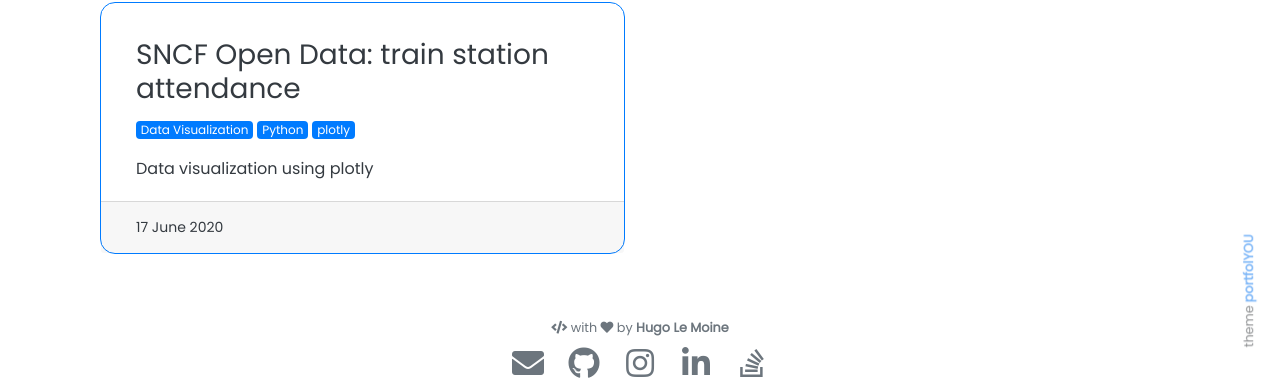
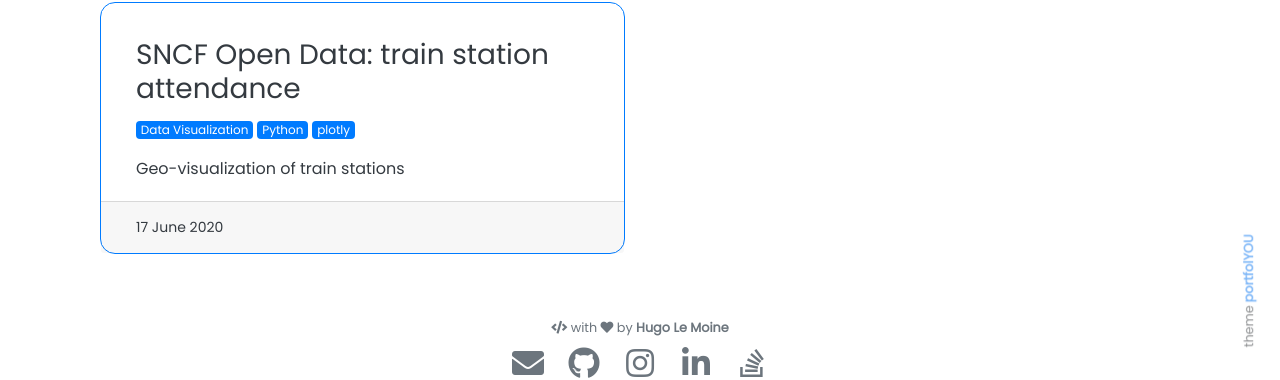
Before and after one commit to hugolmn/hugolmn.github.io, a Jekyll site: the page built from pages/blog.html, in a window 1280 px wide. Shown: the part 497-877 px from the top of the page. Built offline with Jekyll 4.4.1, drawn with Linux system fonts in a browser that asks for light colours; nearby versions of some CDN libraries; comment, search, counter and statistics services are not loaded.

Commit message:
Updated articles

```diff
--- a/_posts/2020-06-17-sncf-train-station-attendance.md
+++ b/_posts/2020-06-17-sncf-train-station-attendance.md
@@ -3,9 +3,8 @@
 tags: [Data Visualization, Python, plotly]
 style: border
 color: primary
-description: Data visualization using plotly
+description: Geo-visualization of train stations
 comments: true
-
 ---
 
 ## Passengers per french train station in 2018
```
Also changed, not shown: _posts/2020-06-27-sncf-found-items.md (+0 -1 lines).
